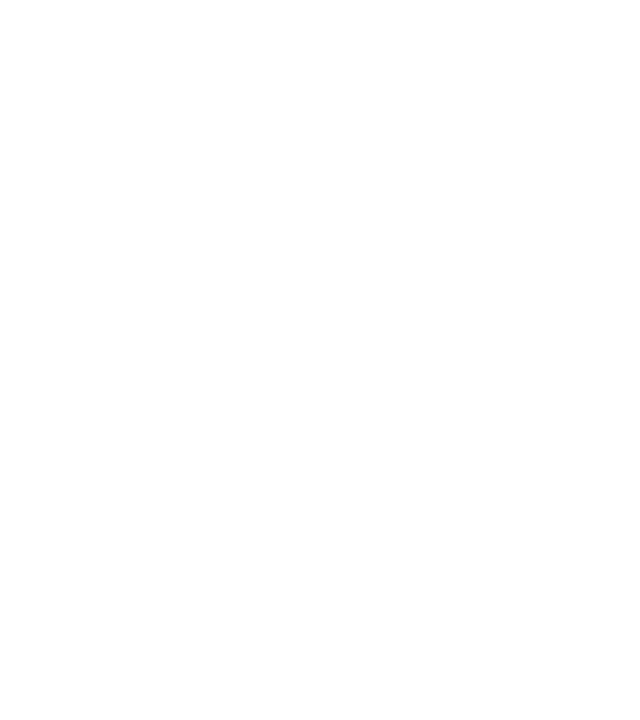
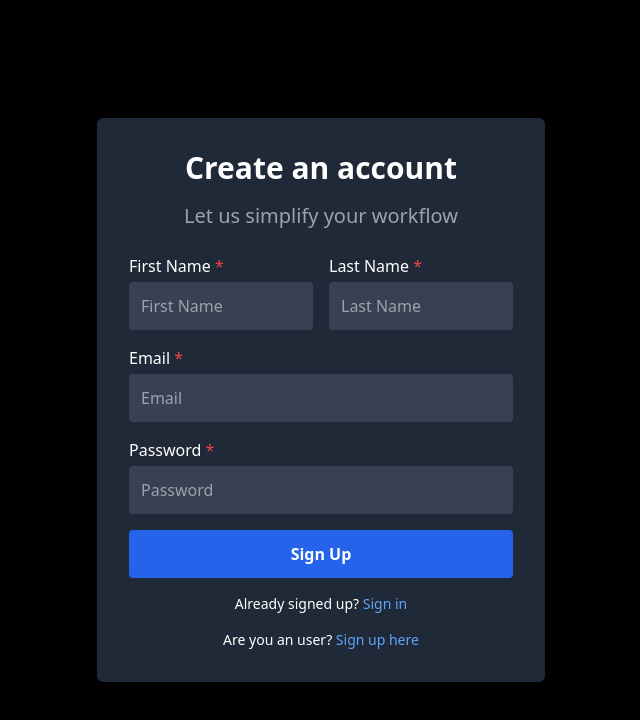
Before and after one commit to PhamAnhKhoi10/advanced-employee-management-system, a React (Vite) app in the folder aems-frontend/: page /register in a window 1280 px wide. Before the commit this address had no page. Shown: the top 720 px of the page, without its empty margins (319-959 px from the left). Built offline with nearby package versions, Linux system fonts and the light colour scheme.

Commit message:
Phuong | Feat: Init the register page
Add the restriction in the password and email

```diff
--- a/aems-frontend/src/App.jsx
+++ b/aems-frontend/src/App.jsx
@@ -2,6 +2,7 @@ import React from "react";
 import { Routes, Route } from "react-router-dom";
 import Dashboard from "./page/Dashboard";
 import Login from "./page/Login";
+import Register from "./page/Register";
 
 const App = () => {
   return (
@@ -9,6 +10,7 @@ const App = () => {
       <Routes>
         <Route path="/" element={<Dashboard />} />
         <Route path="/login" element={<Login />} />
+        <Route path="/register" element={<Register />} />
       </Routes>
     </div>
   );
--- a/aems-frontend/src/output.css
+++ b/aems-frontend/src/output.css
@@ -554,6 +554,204 @@ video {
   display: none;
 }
 
+.mb-4 {
+  margin-bottom: 1rem;
+}
+
+.mb-6 {
+  margin-bottom: 1.5rem;
+}
+
+.mt-4 {
+  margin-top: 1rem;
+}
+
+.mb-1 {
+  margin-bottom: 0.25rem;
+}
+
+.block {
+  display: block;
+}
+
 .flex {
   display: flex;
 }
+
+.min-h-screen {
+  min-height: 100vh;
+}
+
+.w-1\/2 {
+  width: 50%;
+}
+
+.w-full {
+  width: 100%;
+}
+
+.max-w-md {
+  max-width: 28rem;
+}
+
+.items-center {
+  align-items: center;
+}
+
+.justify-center {
+  justify-content: center;
+}
+
+.space-x-4 > :not([hidden]) ~ :not([hidden]) {
+  --tw-space-x-reverse: 0;
+  margin-right: calc(1rem * var(--tw-space-x-reverse));
+  margin-left: calc(1rem * calc(1 - var(--tw-space-x-reverse)));
+}
+
+.space-y-4 > :not([hidden]) ~ :not([hidden]) {
+  --tw-space-y-reverse: 0;
+  margin-top: calc(1rem * calc(1 - var(--tw-space-y-reverse)));
+  margin-bottom: calc(1rem * var(--tw-space-y-reverse));
+}
+
+.rounded {
+  border-radius: 0.25rem;
+}
+
+.rounded-md {
+  border-radius: 0.375rem;
+}
+
+.bg-blue-600 {
+  --tw-bg-opacity: 1;
+  background-color: rgb(37 99 235 / var(--tw-bg-opacity, 1));
+}
+
+.bg-gray-700 {
+  --tw-bg-opacity: 1;
+  background-color: rgb(55 65 81 / var(--tw-bg-opacity, 1));
+}
+
+.bg-gray-800 {
+  --tw-bg-opacity: 1;
+  background-color: rgb(31 41 55 / var(--tw-bg-opacity, 1));
+}
+
+.bg-gray-900 {
+  --tw-bg-opacity: 1;
+  background-color: rgb(17 24 39 / var(--tw-bg-opacity, 1));
+}
+
+.bg-black {
+  --tw-bg-opacity: 1;
+  background-color: rgb(0 0 0 / var(--tw-bg-opacity, 1));
+}
+
+.p-3 {
+  padding: 0.75rem;
+}
+
+.p-8 {
+  padding: 2rem;
+}
+
+.text-left {
+  text-align: left;
+}
+
+.text-center {
+  text-align: center;
+}
+
+.text-3xl {
+  font-size: 1.875rem;
+  line-height: 2.25rem;
+}
+
+.text-sm {
+  font-size: 0.875rem;
+  line-height: 1.25rem;
+}
+
+.text-xl {
+  font-size: 1.25rem;
+  line-height: 1.75rem;
+}
+
+.text-5xl {
+  font-size: 3rem;
+  line-height: 1;
+}
+
+.text-9xl {
+  font-size: 8rem;
+  line-height: 1;
+}
+
+.text-6xl {
+  font-size: 3.75rem;
+  line-height: 1;
+}
+
+.font-bold {
+  font-weight: 700;
+}
+
+.font-semibold {
+  font-weight: 600;
+}
+
+.uppercase {
+  text-transform: uppercase;
+}
+
+.text-blue-400 {
+  --tw-text-opacity: 1;
+  color: rgb(96 165 250 / var(--tw-text-opacity, 1));
+}
+
+.text-gray-400 {
+  --tw-text-opacity: 1;
+  color: rgb(156 163 175 / var(--tw-text-opacity, 1));
+}
+
+.text-white {
+  --tw-text-opacity: 1;
+  color: rgb(255 255 255 / var(--tw-text-opacity, 1));
+}
+
+.text-red-500 {
+  --tw-text-opacity: 1;
+  color: rgb(239 68 68 / var(--tw-text-opacity, 1));
+}
+
+.shadow-lg {
+  --tw-shadow: 0 10px 15px -3px rgb(0 0 0 / 0.1), 0 4px 6px -4px rgb(0 0 0 / 0.1);
+  --tw-shadow-colored: 0 10px 15px -3px var(--tw-shadow-color), 0 4px 6px -4px var(--tw-shadow-color);
+  box-shadow: var(--tw-ring-offset-shadow, 0 0 #0000), var(--tw-ring-shadow, 0 0 #0000), var(--tw-shadow);
+}
+
+.outline-none {
+  outline: 2px solid transparent;
+  outline-offset: 2px;
+}
+
+.hover\:bg-blue-700:hover {
+  --tw-bg-opacity: 1;
+  background-color: rgb(29 78 216 / var(--tw-bg-opacity, 1));
+}
+
+.hover\:underline:hover {
+  text-decoration-line: underline;
+}
+
+.focus\:ring-2:focus {
+  --tw-ring-offset-shadow: var(--tw-ring-inset) 0 0 0 var(--tw-ring-offset-width) var(--tw-ring-offset-color);
+  --tw-ring-shadow: var(--tw-ring-inset) 0 0 0 calc(2px + var(--tw-ring-offset-width)) var(--tw-ring-color);
+  box-shadow: var(--tw-ring-offset-shadow), var(--tw-ring-shadow), var(--tw-shadow, 0 0 #0000);
+}
+
+.focus\:ring-blue-500:focus {
+  --tw-ring-opacity: 1;
+  --tw-ring-color: rgb(59 130 246 / var(--tw-ring-opacity, 1));
+}
--- /dev/null
+++ b/aems-frontend/src/page/Register.jsx
@@ -0,0 +1,161 @@
+import React, { useState } from 'react';
+
+const Register = () => {
+  const [email, setEmail] = useState('');
+  const [emailError, setEmailError] = useState('');
+  const [password, setPassword] = useState('');
+  const [passwordError, setPasswordError] = useState('');
+
+  const validateEmail = (em) => {
+    return em.includes('@');
+  };
+
+  const handleEmailChange = (e) => {
+    const em = e.target.value;
+    setEmail(em);
+    if (!validateEmail(em)) {
+      setEmailError('Email must include "@" symbol.');
+    } else {
+      setEmailError('');
+    }
+  };
+
+  const validatePassword = (pwd) => {
+    const regex = /^(?=.*[A-Z])(?=.*\d)(?=.*[@$!%*?&])[A-Za-z\d@$!%*?&]{8,}$/;
+    return regex.test(pwd);
+  };
+
+  const handlePasswordChange = (e) => {
+    const pwd = e.target.value;
+    setPassword(pwd);
+    if (!validatePassword(pwd)) {
+      setPasswordError('Password must be at least 8 characters long, include 1 uppercase letter, 1 number, and 1 special character.');
+    } else {
+      setPasswordError('');
+    }
+  };
+
+  const handleSubmit = async (e) => {
+    e.preventDefault();
+    if (!validateEmail(email) || !validatePassword(password)) {
+      // Handle invalid inputs
+      return;
+    }
+
+    const userData = {
+      email,
+      password,
+    };
+
+    try {
+      const response = await fetch('/api/register', {
+        method: 'POST',
+        headers: {
+          'Content-Type': 'application/json',
+        },
+        body: JSON.stringify(userData),
+      });
+
+      if (response.ok) {
+        // Handle successful registration
+        console.log('Registration successful');
+      } else {
+        // Handle server errors
+        const errorData = await response.json();
+        console.error('Registration failed:', errorData.message);
+      }
+    } catch (error) {
+      // Handle network errors
+      console.error('An error occurred:', error.message);
+    }
+  };
+
+  return (
+    <div className="min-h-screen flex items-center justify-center bg-black text-white">
+      <div className="w-full max-w-md p-8 bg-gray-800 rounded-md shadow-lg text-center">
+        <h1 className="text-3xl font-bold mb-4">Create an account</h1>
+        <p className="text-xl text-gray-400 mb-6">
+          Let us simplify your workflow
+        </p>
+        <form className="space-y-4" onSubmit={handleSubmit}>
+          <div className="flex space-x-4">
+            <div className="w-1/2">
+              <label className="block text-left mb-1">
+                First Name <span className="text-red-500">*</span>
+              </label>
+              <input
+                type="text"
+                placeholder="First Name"
+                className="w-full p-3 bg-gray-700 rounded text-white focus:ring-2 focus:ring-blue-500 outline-none"
+                required
+              />
+            </div>
+            <div className="w-1/2">
+              <label className="block text-left mb-1">
+                Last Name <span className="text-red-500">*</span>
+              </label>
+              <input
+                type="text"
+                placeholder="Last Name"
+                className="w-full p-3 bg-gray-700 rounded text-white focus:ring-2 focus:ring-blue-500 outline-none"
+                required
+              />
+            </div>
+          </div>
+          <div>
+            <label className="block text-left mb-1">
+              Email <span className="text-red-500">*</span>
+            </label>
+            <input
+              type="email"
+              placeholder="Email"
+              className="w-full p-3 bg-gray-700 rounded text-white focus:ring-2 focus:ring-blue-500 outline-none"
+              value={email}
+              onChange={handleEmailChange}
+              required
+            />
+            {emailError && <p className="text-red-500 text-sm">{emailError}</p>}
+          </div>
+          <div>
+            <label className="block text-left mb-1">
+              Password <span className="text-red-500">*</span>
+            </label>
+            <input
+              type="password"
+              placeholder="Password"
+              className="w-full p-3 bg-gray-700 rounded text-white focus:ring-2 focus:ring-blue-500 outline-none"
+              value={password}
+              onChange={handlePasswordChange}
+              required
+            />
+            {passwordError && <p className="text-red-500 text-sm">{passwordError}</p>}
+          </div>
+          <button
+            type="submit"
+            className="w-full p-3 bg-blue-600 hover:bg-blue-700 rounded text-white font-semibold"
+          >
+            Sign Up
+          </button>
+        </form>
+        <div className="mt-4 text-sm">
+          <p>
+            Already signed up?{' '}
+            <a href="#" className="text-blue-400 hover:underline">
+              Sign in
+            </a>
+          </p>
+        </div>
+        <div className="mt-4 text-sm">
+          <p>
+            Are you an user?{' '}
+            <a href="#" className="text-blue-400 hover:underline">
+              Sign up here
+            </a>
+          </p>
+        </div>
+      </div>
+    </div>
+  );
+};
+
+export default Register;
```
Also changed, not shown: 2 other files (tests, documents, lock files or other folders).
